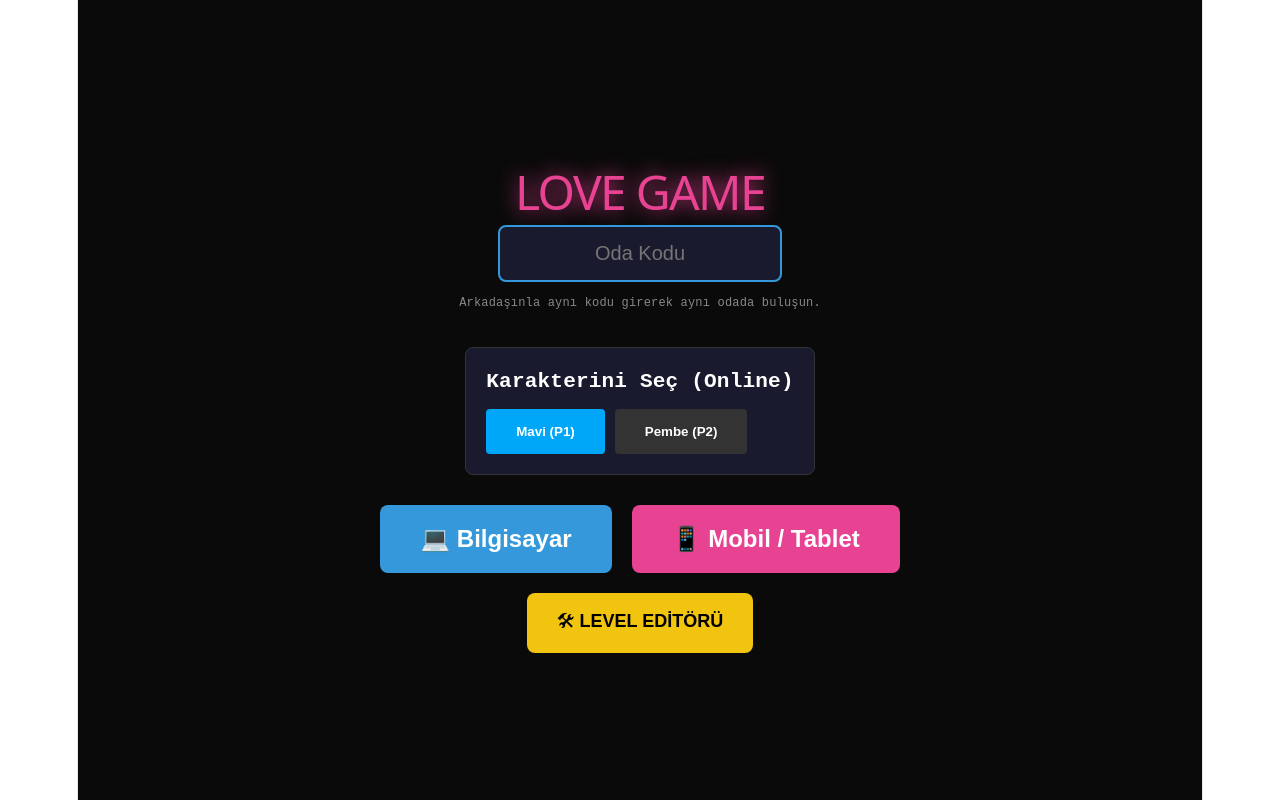
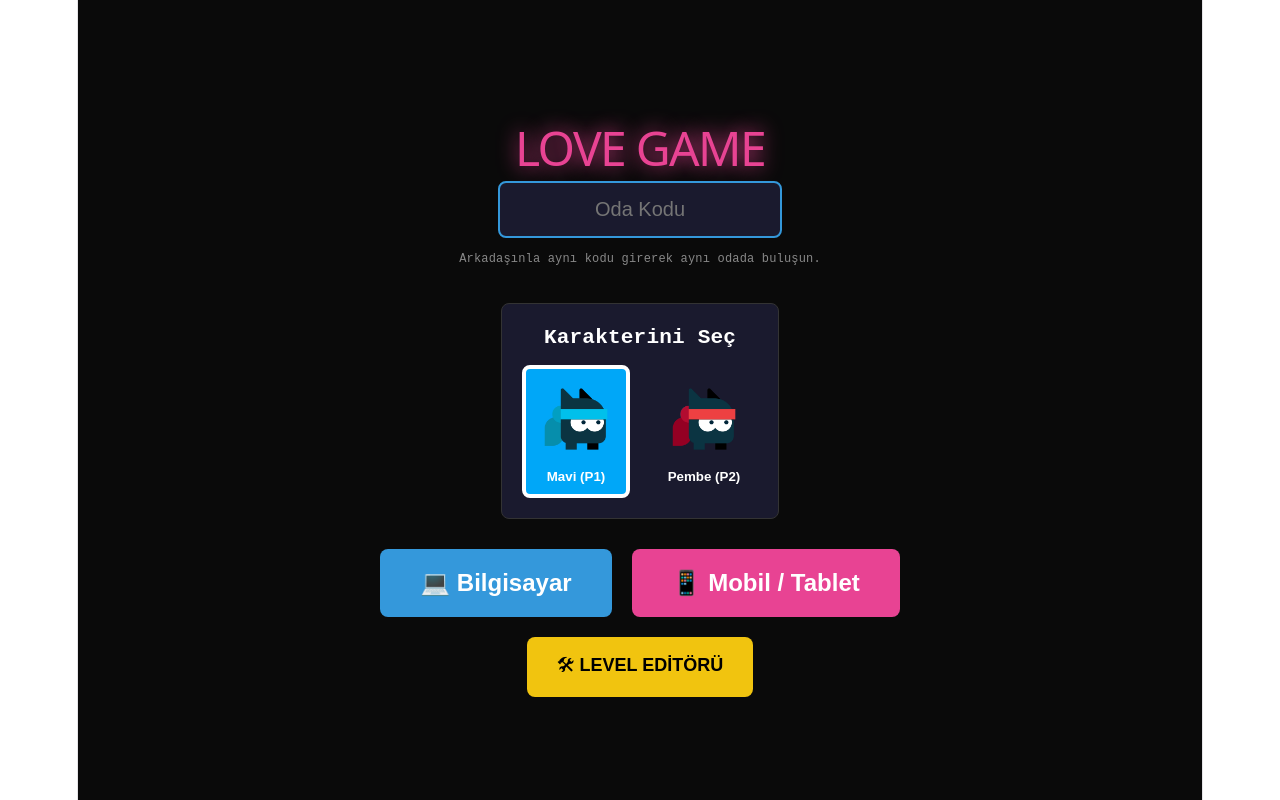
Before and after one commit to Poyrazkalender/datenight, a React (Vite) app: page / in a window 1280 px wide. Built offline with nearby package versions, Linux system fonts and the light colour scheme; the HTML template or start-up script is replaced by a standard one.

Commit message:
Edit Ayarlama25

```diff
--- a/src/App.jsx
+++ b/src/App.jsx
@@ -3,7 +3,6 @@ import GameCanvas from './components/GameCanvas';
 import LevelEditor from './components/LevelEditor';
 import { LEVELS as INITIAL_LEVELS } from './game/levels';
 
-// 🆕 Editör için sabit karakterler (Her render'da referansı değişmez, sahne sıfırlanmaz)
 const FIXED_CHARACTERS = { p1: 'platformBlue', p2: 'platformPink' };
 
 export default function App() {
@@ -64,11 +63,29 @@ export default function App() {
           <p style={{ fontSize: 12, color: '#888', marginTop: 8 }}>Arkadaşınla aynı kodu girerek aynı odada buluşun.</p>
         </div>
 
+        {/* 🆕 KARAKTER SEÇİMİ GÖRSELLİ */}
         <div style={{ padding: 20, background: '#1a1a2e', borderRadius: 8, border: '1px solid #333', marginBottom: 30 }}>
-          <h3 style={{ marginTop: 0, marginBottom: 15 }}>Karakterini Seç (Online)</h3>
-          <div style={{ display: 'flex', gap: 10 }}>
-            <button onClick={() => setCharacters({ p1: 'platformBlue', p2: 'platformPink' })} style={{ padding: '15px 30px', background: characters.p1 === 'platformBlue' ? '#00a7f8' : '#333', color: '#fff', border: 'none', borderRadius: 4, cursor: 'pointer', fontWeight: 'bold' }}>Mavi (P1)</button>
-            <button onClick={() => setCharacters({ p1: 'platformPink', p2: 'platformBlue' })} style={{ padding: '15px 30px', background: characters.p1 === 'platformPink' ? '#e84393' : '#333', color: '#fff', border: 'none', borderRadius: 4, cursor: 'pointer', fontWeight: 'bold' }}>Pembe (P2)</button>
+          <h3 style={{ marginTop: 0, marginBottom: 15, textAlign: 'center' }}>Karakterini Seç</h3>
+          <div style={{ display: 'flex', gap: 20 }}>
+            <button onClick={() => setCharacters({ p1: 'platformBlue', p2: 'platformPink' })}
+              style={{
+                background: characters.p1 === 'platformBlue' ? '#00a7f8' : 'transparent',
+                border: characters.p1 === 'platformBlue' ? '4px solid #fff' : '4px solid transparent',
+                borderRadius: 8, cursor: 'pointer', padding: 10, display: 'flex', flexDirection: 'column', alignItems: 'center'
+              }}>
+              <img src="/assets/player-blue.png" alt="Mavi" style={{ width: 80, height: 80 }} />
+              <span style={{ color: '#fff', marginTop: 10, fontWeight: 'bold' }}>Mavi (P1)</span>
+            </button>
+
+            <button onClick={() => setCharacters({ p1: 'platformPink', p2: 'platformBlue' })}
+              style={{
+                background: characters.p1 === 'platformPink' ? '#e84393' : 'transparent',
+                border: characters.p1 === 'platformPink' ? '4px solid #fff' : '4px solid transparent',
+                borderRadius: 8, cursor: 'pointer', padding: 10, display: 'flex', flexDirection: 'column', alignItems: 'center'
+              }}>
+              <img src="/assets/player-pink.png" alt="Pembe" style={{ width: 80, height: 80 }} />
+              <span style={{ color: '#fff', marginTop: 10, fontWeight: 'bold' }}>Pembe (P2)</span>
+            </button>
           </div>
         </div>
 
@@ -93,7 +110,6 @@ export default function App() {
             {isTesting ? '✏️ DÜZENLE' : '▶ TEST ET'}
           </button>
 
-          {/* 🆕 Test Modunda Karakter Seçimi (Artık Bilgisayarda da Görünüyor) */}
           {isTesting && (
             <div style={{ display: 'flex', gap: 5 }}>
               <button onClick={() => setTestPlayer('P1')} style={{ padding: '10px 15px', background: testPlayer === 'P1' ? '#00a7f8' : '#333', color: '#fff', border: 'none', borderRadius: 4, fontWeight: 'bold' }}>Mavi (P1)</button>
@@ -115,7 +131,6 @@ export default function App() {
             levelData={levelData}
             onLevelChange={setLevelData}
             isMobile={isMobile}
-            // 🆕 Sabit karakter objesi gönderildi (Sahnenin sıfırlanmasını engeller)
             characters={FIXED_CHARACTERS}
             roomId={null}
             currentLevelIndex={0}
--- a/src/components/GameCanvas.jsx
+++ b/src/components/GameCanvas.jsx
@@ -15,20 +15,22 @@ export default function GameCanvas({ isEditing, isTesting, controlledPlayer = 'P
   const hasPublishedRestart = useRef(false);
   const isRemoteLevelChange = useRef(false);
 
+  // Odaya giriş zamanı (Kim önce girdiyse onun rengi kilitlenir)
+  const joinTime = useRef(Date.now());
+  const hasResolvedColor = useRef(false);
+
+  const [localCharacters, setLocalCharacters] = useState(characters);
+
   const roomRef = useRef(null);
   const playerStateActionRef = useRef(null);
   const gameEventActionRef = useRef(null);
   const levelActionRef = useRef(null);
   const syncActionRef = useRef(null);
 
-  // 🆕 Karakter çakışmasını önlemek için yerel karakter state'i
-  const [localCharacters, setLocalCharacters] = useState(characters);
-
   const [drawStart, setDrawStart] = useState(null);
   const [drawCurrent, setDrawCurrent] = useState(null);
   const [isComplete, setIsComplete] = useState(false);
 
-  // Karakter prop'u değişirse yerel state'i güncelle
   useEffect(() => {
     setLocalCharacters(characters);
   }, [characters]);
@@ -59,16 +61,14 @@ export default function GameCanvas({ isEditing, isTesting, controlledPlayer = 'P
 
     const syncInterval = setInterval(() => {
       if (syncAction) {
-        // 🆕 Durum istenirken kendi rengimizi de gönderiyoruz
-        syncAction.send({ type: 'request', myColor: localCharacters.p1 });
+        syncAction.send({ type: 'request', myColor: localCharacters.p1, joinTime: joinTime.current });
       }
     }, 1500);
 
     syncAction.onMessage = (data) => {
       if (data.type === 'request') {
         if (stateRef.current) {
-          // Gelen isteğe cevap verirken kendi rengimizi de yolluyoruz
-          syncAction.send({ type: 'response', platforms: stateRef.current.platforms, myColor: localCharacters.p1 });
+          syncAction.send({ type: 'response', platforms: stateRef.current.platforms, myColor: localCharacters.p1, joinTime: joinTime.current });
         }
       } else if (data.type === 'response') {
         if (data.platforms && stateRef.current) {
@@ -76,18 +76,15 @@ export default function GameCanvas({ isEditing, isTesting, controlledPlayer = 'P
         }
       }
 
-      // 🆕 RENK ÇAKIŞMA KONTROLÜ
-      if (data.myColor) {
-        // Eğer rakibin rengi bizimkiyle aynıysa
+      // RENK ÇAKIŞMASI ÇÖZÜMÜ (Sessiz ve Tek Seferlik)
+      if (data.myColor && !hasResolvedColor.current) {
         if (data.myColor === localCharacters.p1) {
-          const newColor = data.myColor === 'platformBlue' ? 'platformPink' : 'platformBlue';
-          const newChars = { p1: newColor, p2: data.myColor };
-          setLocalCharacters(newChars);
-
-          // Sadece 1 kez uyarı versin diye kontrol (arka planda sürekli alert atmasın)
-          if (!window.hasShownColorWarning) {
-            alert(`Rakibiniz sizinle aynı rengi (${data.myColor === 'platformBlue' ? 'Mavi' : 'Pembe'}) seçmiş! Renginiz otomatik olarak değiştirildi.`);
-            window.hasShownColorWarning = true;
+          // Eğer aynı rengi seçtiysek, kim önce girdiyse onun rengi kalsın
+          if (data.joinTime && joinTime.current > data.joinTime) {
+            // Biz sonradan girdiysek, rengimizi değiştir
+            const newColor = localCharacters.p1 === 'platformBlue' ? 'platformPink' : 'platformBlue';
+            setLocalCharacters({ p1: newColor, p2: data.myColor });
+            hasResolvedColor.current = true;
           }
         }
       }
@@ -129,7 +126,7 @@ export default function GameCanvas({ isEditing, isTesting, controlledPlayer = 'P
       clearInterval(syncInterval);
       room.leave();
       roomRef.current = null;
-      window.hasShownColorWarning = false; // Çıkışta uyarıyı sıfırla
+      hasResolvedColor.current = false;
     };
   }, [roomId, isEditing, setCurrentLevelIndex, onExit, localCharacters]);
 
@@ -223,7 +220,6 @@ export default function GameCanvas({ isEditing, isTesting, controlledPlayer = 'P
         const progress = Math.min(1, (state.time - state.restartTime) / 0.6);
         ctx.fillStyle = `rgba(0, 0, 0, ${progress * 0.8})`;
         ctx.fillRect(0, 0, WIDTH, HEIGHT);
-
         ctx.fillStyle = `rgba(255, 80, 80, ${progress})`;
         ctx.font = 'bold 36px monospace';
         ctx.textAlign = 'center';
@@ -369,9 +365,7 @@ export default function GameCanvas({ isEditing, isTesting, controlledPlayer = 'P
           position: 'absolute', top: 0, left: 0, right: 0, bottom: 0,
           background: 'rgba(10, 10, 20, 0.85)', display: 'flex', flexDirection: 'column',
           alignItems: 'center', justifyContent: 'center',
-          zIndex: 999,
-          pointerEvents: 'auto',
-          borderRadius: 8
+          zIndex: 999, pointerEvents: 'auto', borderRadius: 8
         }}>
           <h1 style={{ color: '#4caf50', fontSize: 48, margin: 0, textShadow: '0 0 20px #4caf50' }}>TEBRİKLER!</h1>
           <p style={{ color: '#fff', fontSize: 20, marginTop: 10, marginBottom: 30 }}>Seviyeyi başarıyla tamamladınız.</p>
```
